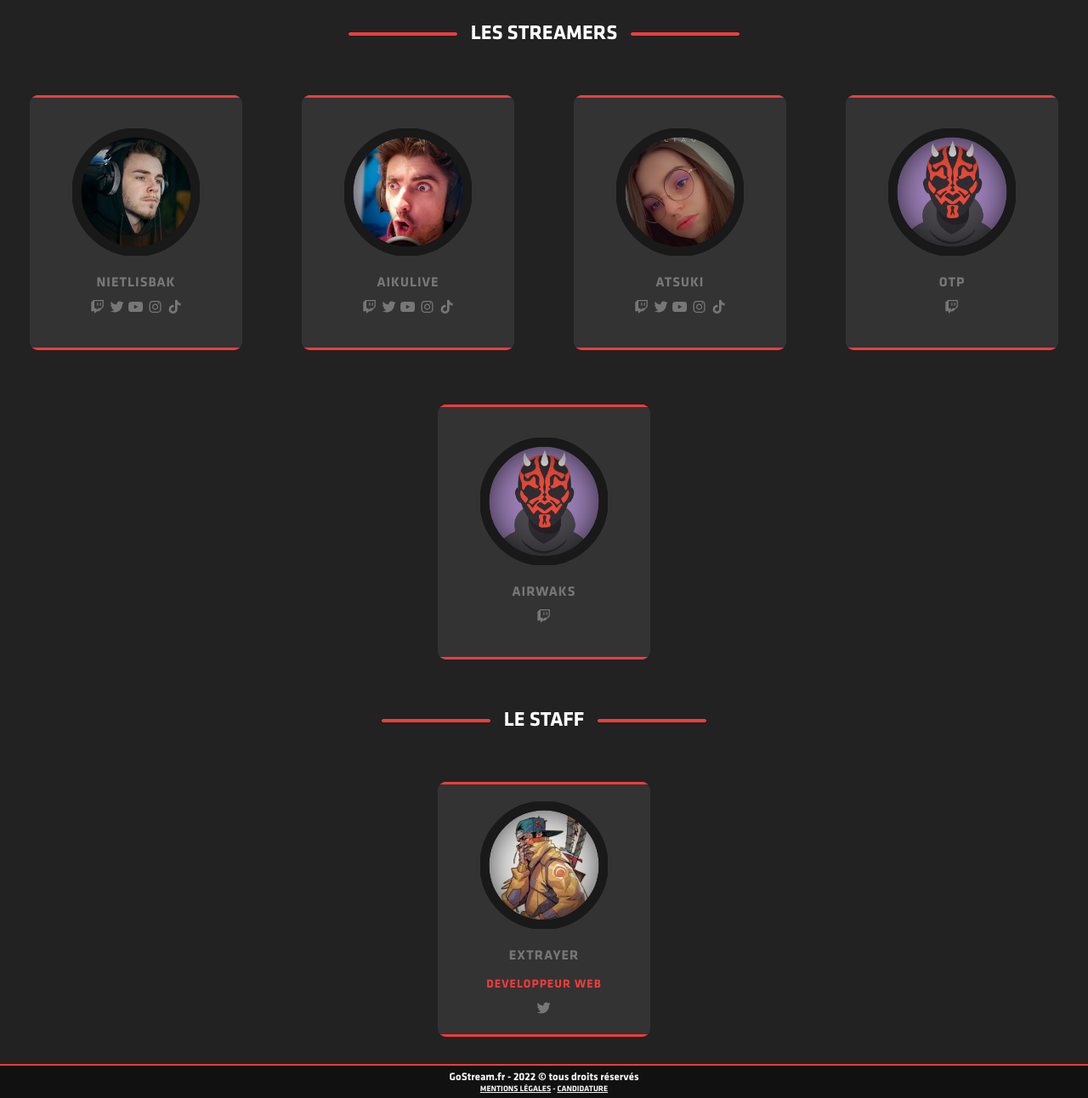
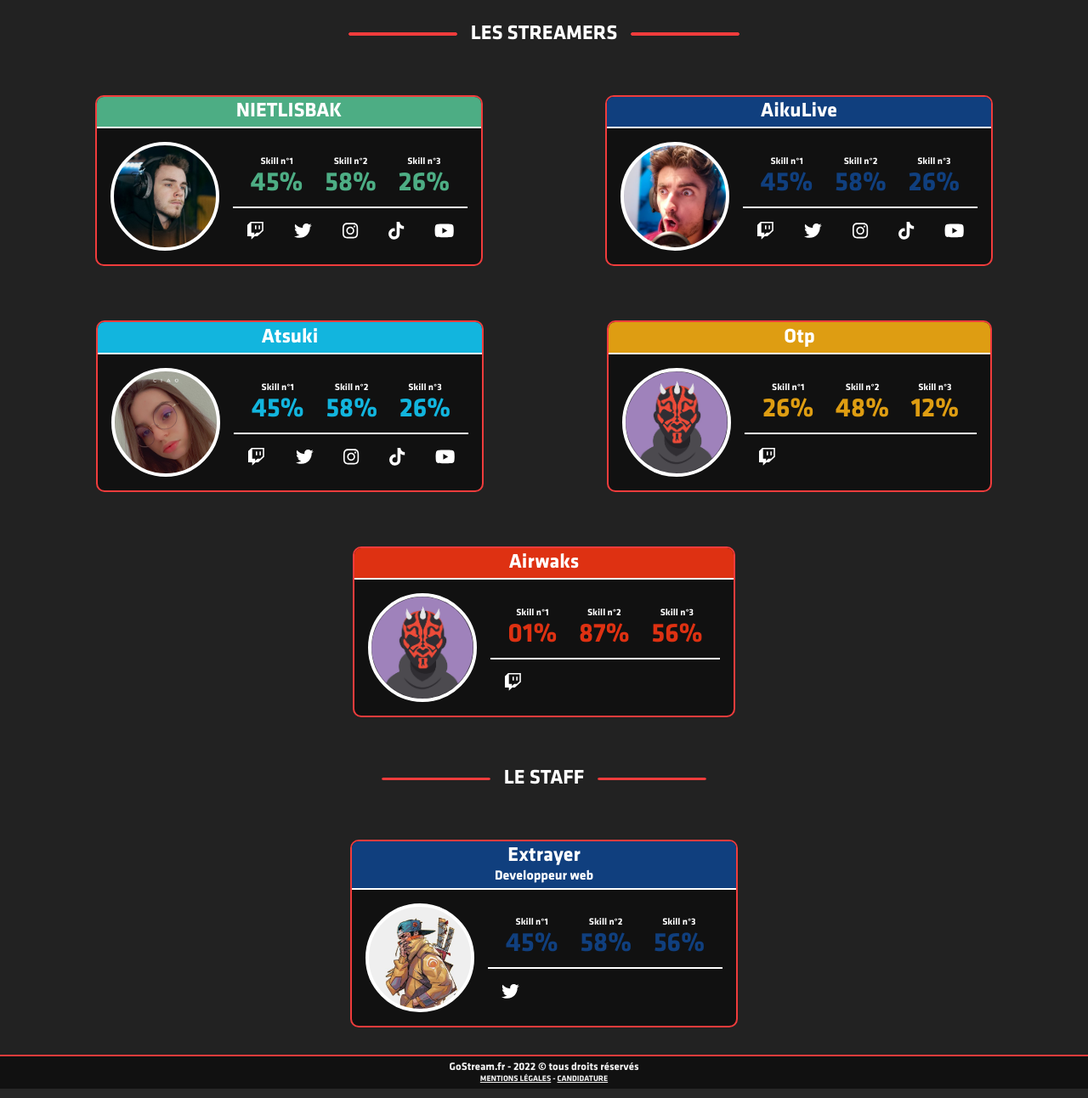
Before and after one commit to marintremine/django-gostream, a Django app: page /equipe/ in a window 1280 px wide. Shown: the part 90-1382 px from the top of the page at 85% size. Run offline with Django 4.2, Linux system fonts and the light colour scheme; data comes from the database, SQL or seed files in the repository; both versions use the stored data as it was after the commit; some web fonts are replaced.

Commit message:
equipe fini

```diff
--- a/gostream/equipe/static/css/equipe/index.css
+++ b/gostream/equipe/static/css/equipe/index.css
@@ -54,135 +54,99 @@ content{
 
 .container{
   display: flex;
-  justify-content: space-around;
+  justify-content: space-evenly;
   flex-wrap: wrap;
 }
-
 
 /* CARD */
 
 .container .card{
   margin: 2em;
-  width: 250px;
-  height: 300px;
-  background: #333;
+  background: #111;
+  border-radius: 10px;
+  border: 2px #F03C3C solid;
   display: flex;
   flex-direction: column;
-  justify-content: space-between;
-  align-items: center;
-
-  border-radius: 10px;
-  text-align: center;
-  overflow: hidden;
-  transition: 0.5s;
 }
 
-.container .card .box {
-  display: flex;
-  justify-content: center;
-  flex-direction: column;
-  align-items: center;
+
+.container .card .title {
+  color: white;
+
+  border-top-left-radius: 8px;
+  border-top-right-radius: 8px;
+  text-align: center;
+  border-bottom: 2px solid #fff;
+  padding: 0.2em;
 }
 
-.container .card .bar-top{
-  align-self: flex-start;
-  width: 100%;
-  height: 0.2em;
+.container .card .box{
+  display: flex;
+  align-items: center;
+  flex-wrap: wrap;
+  justify-content: center;
 }
 
-.container .card .bar-bot{
-  align-self: flex-end;
-  height: 0.2em;
-  width: 100%;
+.container .card .box .circle{
+  background: #111;
+  border-radius:50%;
+  width:  128px;
+  height: 128px;
+  border:4px solid #FFFFFF;
+  margin: 1em;
 }
 
-.container .card:hover
-{
-  transform: translateY(-10px);
-  box-shadow: 0 15px 35px rgba(0,0,0,.5);
+.container .card .box .right{
+  margin: 1em;
+  margin-left: 0;
 }
 
-.percent
-{
-  width: 150px;
-  height: 150px;
-  border-radius: 50%;
-  box-shadow: inset 0 0 50px #000;
-  background: #222;
-  z-index: 100;
+.container .card .box .right .box-skill{
+  display: flex;
+  justify-content: space-between;
+  color: #fff;
+  text-align: center;
+  padding: 0.5em;
 }
 
-svg
-{
-  position: relative;
-  width: 150px;
-  height: 150px;
-  z-index: 101;
+.container .card .box .right .box-skill .skill{
+  margin: 0.8em;
+  margin-bottom: 0;
+  margin-top: 0;
 }
 
-svg circle
-{
-  width: 100%;
-  height: 100%;
-  fill: none;
-  stroke: #191919;
-  stroke-width:11;
-  stroke-linecap: round;
-  transform: translate(5px,5px);
+.container .card .box .right .box-skill .skill h3{
+  font-size: 0.7em;
 }
 
-.text
-{
-  color: #777;
-  margin-top: 23px;
-  font-weight: 700;
-  font-size: 16px;
-  letter-spacing: 1px;
-  text-transform: uppercase;
-  transition: 0.5s;
+.container .card .box .right .skill h4{
+  font-size: 2em;
 }
 
-.card:hover .text
-{
-  color: #fff;
-  font-size: 18px;
+
+.container .card .box .right .social{
+  border-top: 2px solid #fff;
+  display: flex;
+  justify-content: space-between;
+  list-style-type: none;
+  padding: 1em;
+  padding-bottom: 0;
 }
 
-.role
-{
-  color: #F03C3C;
-  margin-top: 15px;
-  font-weight: 700;
-  font-size: 14px;
-  letter-spacing: 1px;
-  text-transform: uppercase;
-  transition: 0.5s;
+.container .card .box .right .social li a{
+  color: #FFFFFF;
+  font-size: 1.3em;
 }
 
-.card:hover .role
+@media(max-width: 536px)
 {
-  font-size: 16px;
+  .container .card .box .right{
+    margin: 1em;
+    margin-left: 1em;
+  }
 }
 
-.card #icon{
-  color : #777;
-  transition: 0.5s;
-  margin-top: 10px;
-  width: 1.2em;
-}
 
-.card:hover #icon{
-  width: 1.5em;
-  font-size: 1.1em;
-}
-
-.card #icon:hover{
-  color: #FFFFFF;
-}
-
-#hide{
-  opacity: 0;
-}
 
 #equipe{
   background-color: #F03C3C;
--- a/gostream/equipe/templates/equipe/index.html
+++ b/gostream/equipe/templates/equipe/index.html
@@ -16,37 +16,48 @@
     <div class="container">
         {% for streamer in streamers %}
         <div class="card">
-            <hr class="bar-top" color=#F03C3C>
+            <div class="title" style="background-color: {{streamer.color}} ;">
+                <h2>{{ streamer.name }}</h2>
+            </div>
             <div class="box">
-                <div class="percent" style=" background-image: url({{ streamer.pp.url }});background-size: 100%;">
-                    <svg>
-                        <circle cx = "70" cy = "70" r="70"></circle>
-                        <circle cx = "70" cy = "70" r="70"></circle>
-                    </svg>
+                <div class="circle" style="background-image: url({{ streamer.pp.url }});background-size: 100%;"></div>
+                <div class="right">
+                    <div class="box-skill">
+                        <div class="skill">
+                            <h3>{{ streamer.skill1 }}</h3>
+                            <h4 style="color: {{streamer.color}} ;">{{ streamer.pourcent1 }}</h4>
                         </div>
-                <h2 class="text">{{ streamer.name }}</h2>
-                <div>
+                        <div class="skill">
+                            <h3>{{ streamer.skill2 }}</h3>
+                            <h4 style="color: {{streamer.color}} ;">{{ streamer.pourcent2 }}</h4>
+                        </div>
+                        <div class="skill">
+                            <h3>{{ streamer.skill3 }}</h3>
+                            <h4 style="color: {{streamer.color}} ;">{{ streamer.pourcent3 }}</h4>
+                        </div>
+                    </div>
+                    <div class="social">
                         {% if streamer.twitch %}
-                    <a target="_blank" href="{{ streamer.twitch }}"><i id="icon" class="fab fa-twitch"></i></a>
+                        <li><a class="nav-link px-2"  target="_blank" href="{{ streamer.twitch }}"><i class="fab fa-twitch"></i></a></li>
                         {% endif %}
                         {% if streamer.twitter %}
-                    <a target="_blank" href="{{ streamer.twitter }}"><i id="icon" class="fab fa-twitter"></i></a>
+                        <li><a class="nav-link px-2"  target="_blank" href="{{ streamer.twitter }}"><i class="fab fa-twitter"></i></a></li>
+                        {% endif %}
+                        {% if streamer.instagram %}
+                        <li><a class="nav-link px-2"  target="_blank" href="{{ streamer.instagram }}"><i class="fab fa-instagram"></i></a></li>
+                        {% endif %}
+                        {% if streamer.tiktok %}
+                        <li><a class="nav-link px-2"  target="_blank" href="{{ streamer.tiktok }}"><i class="fab fa-tiktok"></i></a></li>
                         {% endif %}
                         {% if streamer.youtube %}
-                    <a target="_blank" href="{{ streamer.youtube }}"><i id="icon" class="fab fa-youtube"></i></a>
+                        <li><a class="nav-link px-2"  target="_blank" href="{{ streamer.youtube }}"><i class="fab fa-youtube"></i></a></li>
                         {% endif %}
-                    {% if streamer.instagram %}
-                    <a target="_blank" href="{{ streamer.instagram }}"><i id="icon" class="fab fa-instagram"></i></a>
-                    {% endif %}
-                    {% if streamer.tiktok %}
-                    <a target="_blank" href="{{ streamer.tiktok }}"><i id="icon" class="fab fa-tiktok"></i></a>
-                    {% endif %}
-                    {% if streamer.other %}
-                    <a target="_blank" href="{{ streamer.other }}"><i id="icon" class="fa fa-link"></i></a>
+                        {% if streamer.discord %}
+                        <li><a class="nav-link px-2"  target="_blank" href="{{ streamer.discord }}"><i class="fab fa-discord"></i></a></li>
                         {% endif %}
                     </div>
                 </div>
-            <hr class="bar-bot" color=#F03C3C>
+            </div>
         </div>
         {% endfor %}
     </div>
@@ -60,43 +71,51 @@
     <div class="container">
         {% for equipe in equipes %}
         <div class="card">
-            <hr class="bar-top" color=#F03C3C>
+            <div class="title" style="background-color: {{equipe.color}} ;">
+                <h2>{{ equipe.name }}</h2>
+                <h4>{{ equipe.role }}</h4>
+            </div>
             <div class="box">
-                <div class="percent" style=" background-image: url({{ equipe.pp.url }});background-size: 100%;">
-                    <svg>
-                        <circle cx = "70" cy = "70" r="70"></circle>
-
-                        <circle cx = "70" cy = "70" r="70"></circle>
-                    </svg>
+                <div class="circle" style="background-image: url({{ equipe.pp.url }});background-size: 100%;"></div>
+                <div class="right">
+                    <div class="box-skill">
+                        <div class="skill">
+                            <h3>{{ equipe.skill1 }}</h3>
+                            <h4 style="color: {{equipe.color}} ;">{{ equipe.pourcent1 }}</h4>
                         </div>
-                <h2 class="text">{{ equipe.name }}</h2>
-                <h1 class="role">{{ equipe.role }}</h1>
-                <div>
+                        <div class="skill">
+                            <h3>{{ equipe.skill2 }}</h3>
+                            <h4 style="color: {{equipe.color}} ;">{{ equipe.pourcent2 }}</h4>
+                        </div>
+                        <div class="skill">
+                            <h3>{{ equipe.skill3 }}</h3>
+                            <h4 style="color: {{equipe.color}} ;">{{ equipe.pourcent3 }}</h4>
+                        </div>
+                    </div>
+                    <div class="social">
                         {% if equipe.twitch %}
-                    <a target="_blank" href="{{ equipe.twitch }}"><i id="icon" class="fab fa-twitch"></i></a>
+                        <li><a class="nav-link px-2"  target="_blank" href="{{ equipe.twitch }}"><i class="fab fa-twitch"></i></a></li>
                         {% endif %}
                         {% if equipe.twitter %}
-                    <a target="_blank" href="{{ equipe.twitter }}"><i id="icon" class="fab fa-twitter"></i></a>
+                        <li><a class="nav-link px-2"  target="_blank" href="{{ equipe.twitter }}"><i class="fab fa-twitter"></i></a></li>
+                        {% endif %}
+                        {% if equipe.instagram %}
+                        <li><a class="nav-link px-2"  target="_blank" href="{{ equipe.instagram }}"><i class="fab fa-instagram"></i></a></li>
+                        {% endif %}
+                        {% if equipe.tiktok %}
+                        <li><a class="nav-link px-2"  target="_blank" href="{{ equipe.tiktok }}"><i class="fab fa-tiktok"></i></a></li>
                         {% endif %}
                         {% if equipe.youtube %}
-                    <a target="_blank" href="{{ equipe.youtube }}"><i id="icon" class="fab fa-youtube"></i></a>
+                        <li><a class="nav-link px-2"  target="_blank" href="{{ equipe.youtube }}"><i class="fab fa-youtube"></i></a></li>
                         {% endif %}
-                    {% if equipe.instagram %}
-                    <a target="_blank" href="{{ equipe.instagram }}"><i id="icon" class="fab fa-instagram"></i></a>
-                    {% endif %}
-                    {% if equipe.tiktok %}
-                    <a target="_blank" href="{{ equipe.tiktok }}"><i id="icon" class="fab fa-tiktok"></i></a>
-                    {% endif %}
-                    {% if equipe.other %}
-                    <a target="_blank" href="{{ equipe.other }}"><i id="icon" class="fa fa-link"></i></a>
+                        {% if equipe.discord %}
+                        <li><a class="nav-link px-2"  target="_blank" href="{{ equipe.discord }}"><i class="fab fa-discord"></i></a></li>
                         {% endif %}
                     </div>
                 </div>
-            <hr class="bar-bot" color=#F03C3C>
+            </div>
         </div>
         {% endfor %}
-
-
     </div>
 </content>
 
```
Also changed, not shown: gostream/equipe/models.py (+19 -2 lines), gostream/partenaire/templates/partenaire/index.html (+7 -7 lines), gostream/db.sqlite3, gostream/equipe/migrations/0006_streamer_color_streamer_discord_streamer_pourcent1_and_more.py (added), gostream/equipe/migrations/0007_equipe_color_equipe_discord_equipe_pourcent1_and_more.py (added). Lines whose indentation alone changed are shown as unchanged.
